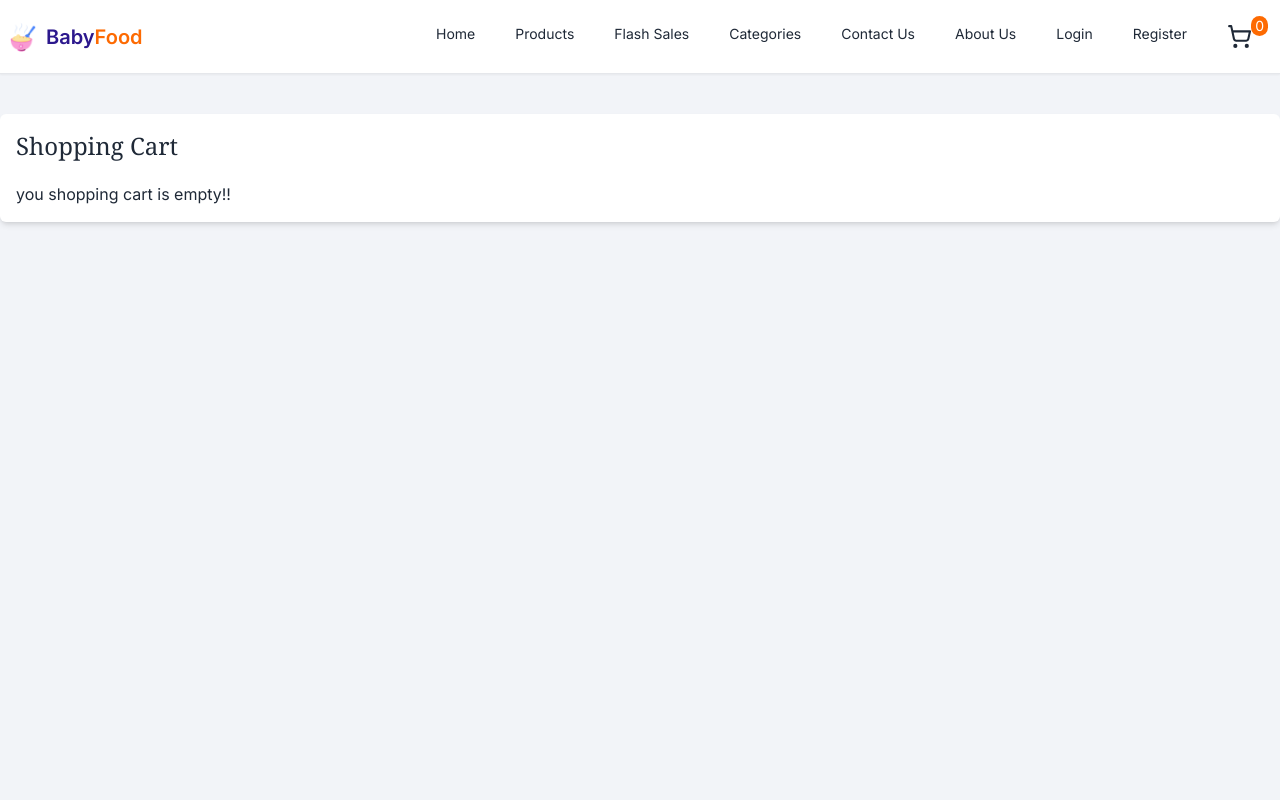
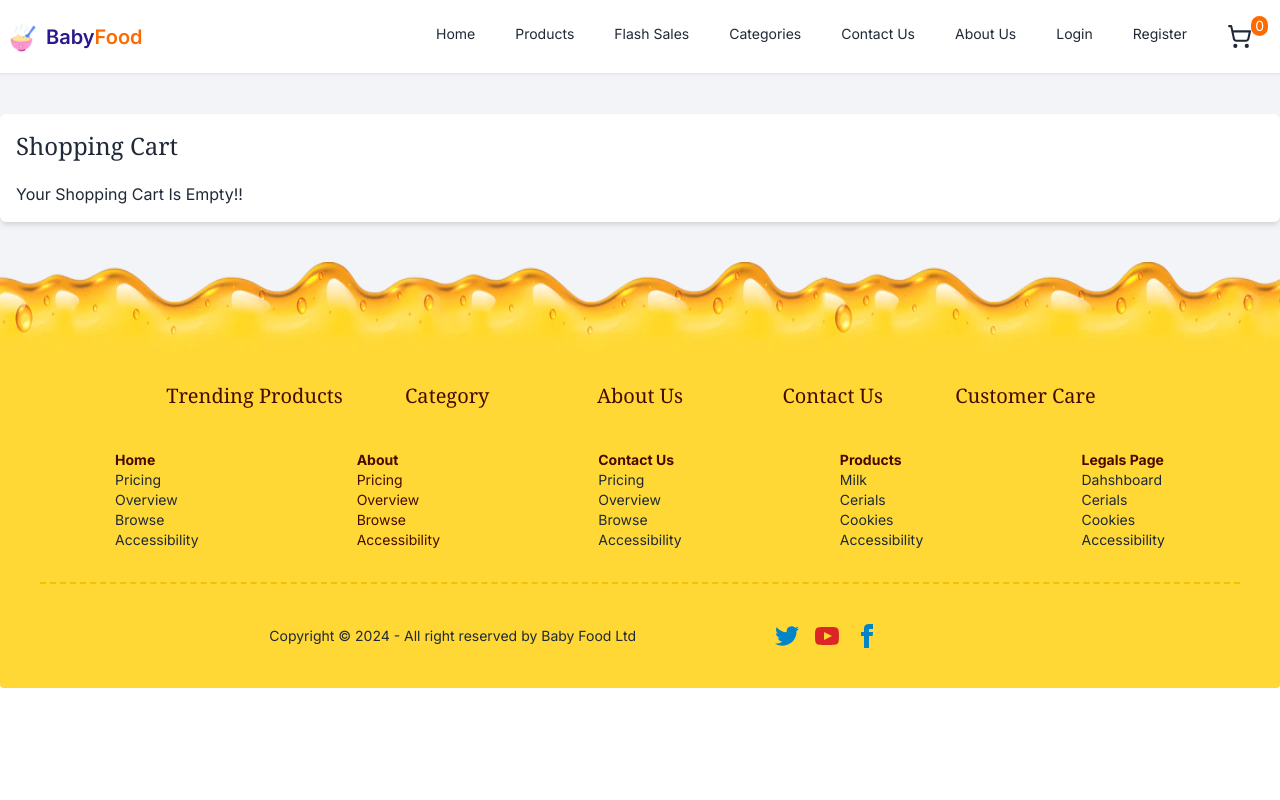
Before and after one commit to shukumar-542/baby-food-frontend, a Next.js app: page /checkout in a window 1280 px wide. Shown: the top 800 px of the page. Built offline with nearby package versions, Linux system fonts and the light colour scheme.

Commit message:
Enhancement checkout page

```diff
--- a/src/app/(withCommonLayout)/checkout/page.tsx
+++ b/src/app/(withCommonLayout)/checkout/page.tsx
@@ -28,7 +28,7 @@ const CheckoutPage = () => {
 
 
     return (
-        <div className='bg-[#F2F4F8] h-[100vh] pt-10 '>
+        <div className='bg-[#F2F4F8] flex justify-center items-center  pt-10 pb-20 '>
             <div className=' bg-white container rounded-md shadow-md   p-4'>
                 <h1 className='text-2xl font-serif mb-5 '>Shopping Cart</h1>
 
@@ -85,7 +85,7 @@ const CheckoutPage = () => {
                         </table>
 
                         <CartTotal />
-                    </div> : "you shopping cart is empty!!"
+                    </div> : "Your Shopping Cart Is Empty!!"
                 }
 
 
--- a/src/app/(withCommonLayout)/layout.tsx
+++ b/src/app/(withCommonLayout)/layout.tsx
@@ -5,7 +5,7 @@ const layout = ({ children }: { children: React.ReactNode }) => {
     return (
         <>
             <Navbar />
-            <div className="min-h-screen ">
+            <div className=" ">
                 {children}
             </div>
             <Footer />
--- a/src/app/(withDashboardLayout)/dashboard/orders/page.tsx
+++ b/src/app/(withDashboardLayout)/dashboard/orders/page.tsx
@@ -22,7 +22,7 @@ const OrderPage = () => {
         <div >
 
 
-            <h1 className="text-2xl font-serif mt-5 ml-5">All Orders :</h1>
+            <h1 className="text-2xl font-serif pt-5 ml-5">All Orders :</h1>
 
 
 
--- a/src/app/(withDashboardLayout)/layout.tsx
+++ b/src/app/(withDashboardLayout)/layout.tsx
@@ -16,7 +16,7 @@ const layout = ({ children }: { children: React.ReactNode }) => {
             </div>
             <div className="col-span-8 md:col-span-10">
                 <UserNavbar/>
-                <div className=" ">
+                <div className="bg-[#F2F7FB] ">
                 {children}
                 </div>
             </div>
--- a/src/components/shared/Navbar.tsx
+++ b/src/components/shared/Navbar.tsx
@@ -85,6 +85,12 @@ const Navbar = () => {
                             <li>
                                 <Link href="/register">Register</Link>
                             </li>
+                            <li className="relative">
+                            <Link href="/checkout">
+                                <LuShoppingCart size={25} />
+                                <span className="bg-[#FD6A02] text-white text-center px-1 right-0 top-0  absolute rounded-full">{products.length}</span>
+                            </Link>
+                        </li>
                         </ul>
                     </div>
                     <Link href="/" className="flex items-center gap-2 justify-center ">
--- a/src/components/ui/CheckoutCart/CheckoutCart.tsx
+++ b/src/components/ui/CheckoutCart/CheckoutCart.tsx
@@ -9,7 +9,7 @@ const CheckoutCart = ({orderProducts} : {orderProducts : any} ) => {
     return (
         <div>
             <div className=' bg-white container rounded-md shadow-md   p-4'>
-                <h1 className='text-2xl font-serif mb-5 '>Shopping Cart</h1>
+                <h1 className='text-2xl font-serif mb-5 '>Shopping Carts</h1>
 
                  {
                     orderProducts?.length > 0 ? <div className="overflow-x-auto">
@@ -51,7 +51,7 @@ const CheckoutCart = ({orderProducts} : {orderProducts : any} ) => {
                         </table>
 
                         <CartTotal />
-                    </div> : "you shopping cart is empty!!"
+                    </div> : "Your Shopping Cart Is Empty!!"
                 }
 
 
--- a/src/components/ui/Sidebar/Sidebar.tsx
+++ b/src/components/ui/Sidebar/Sidebar.tsx
@@ -5,6 +5,7 @@ import React, { useEffect, useState } from 'react';
 import babyFood from '@/assets/baby-food-.png'
 import { getUserInfo } from '@/services/auth.service';
 import { sideBarMenus } from '@/utils/sideBarMenu';
+import { LuLayoutDashboard } from 'react-icons/lu';
 const Sidebar = () => {
     const [userRole, setUserRole] = useState('');
 
@@ -29,7 +30,9 @@ const Sidebar = () => {
             <div className='flex flex-col gap-2'>
                 {
                     sideBarMenus(userRole).map((item, index) => (
-                        <Link key={index} href={`/dashboard/${item?.path}`} className='bg-[#FD6A02] text-white py-2  px-5  hover:shadow-md truncate'>{item?.title}</Link>
+                        <Link key={index} href={`/dashboard/${item?.path}`} className='bg-[#FD6A02] mx-4 rounded-md text-white py-2  px-5  hover:shadow-md truncate'>
+                            {/* <LuLayoutDashboard /> */}
+                            {item?.title}</Link>
 
                     ))
                 }
```
